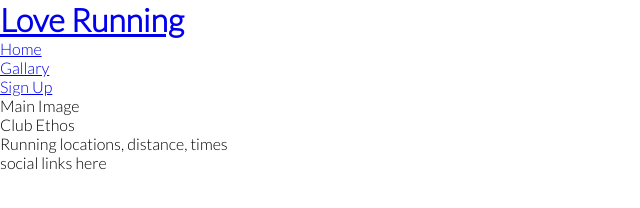
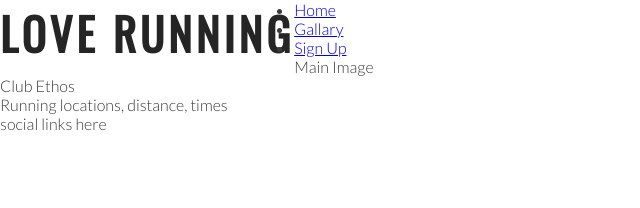
Before and after one commit to CliveC99/love-running, a plain HTML site: page index.html in a window 1280 px wide. Shown: the whole page, without its empty margins (0-640 px from the left). Drawn offline with nearby package versions, Linux system fonts and the light colour scheme.

Commit message:
Add style for heading and logo

```diff
--- a/assests/css/style.css
+++ b/assests/css/style.css
@@ -10,5 +10,19 @@
 body {
     font-family: lato, sans-serif;
     font-weight: 300;
+    color: #3a3a3a;
+}
 
+/* heading and logo */
+
+h1, h2 {
+    font-family: oswald, sans-serif;
+    text-transform: uppercase;
+    letter-spacing: 4px;
+    color: #252525;
 }
+
+#logo {
+    float: left;
+    font-size: 280%
+}
--- a/index.html
+++ b/index.html
@@ -14,7 +14,7 @@
 <body>
     <header>
         <a href="index.html">
-            <h1>Love Running</h1>
+            <h1 id="logo">Love Running</h1>
         </a>
         <nav>
             <ul>
```
